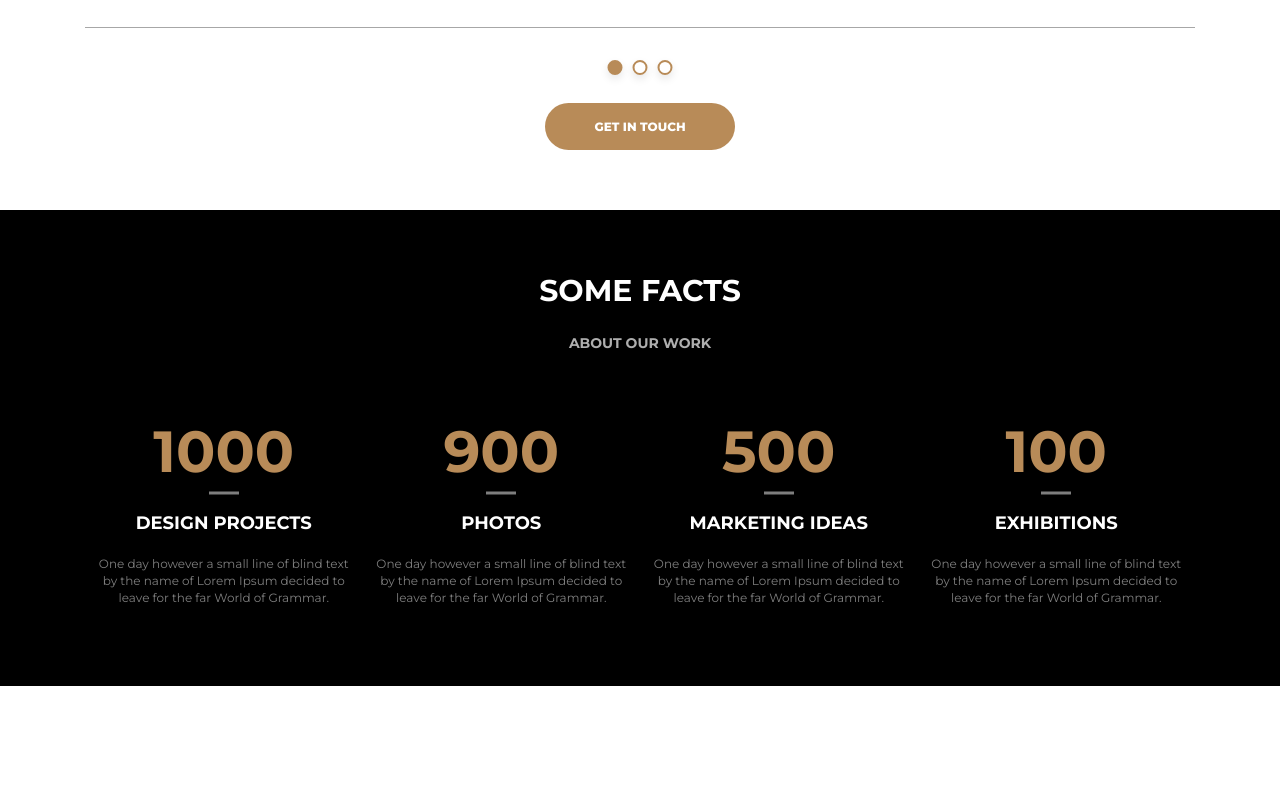
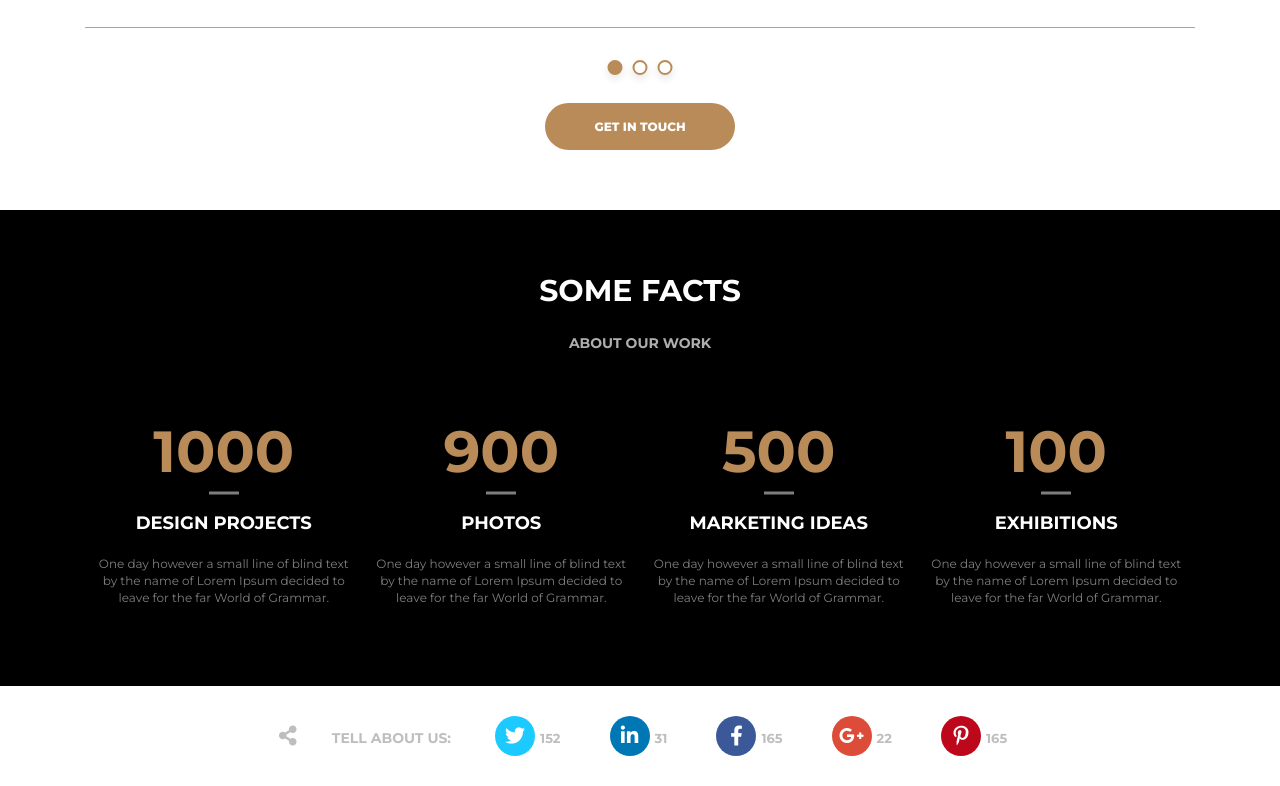
Before and after one commit to szympol/16.8_Landing_page, a website: page index.html in a window 1280 px wide. Shown: the part 5763-6549 px from the top of the page. Before the commit the page ends 6449 px from the top, so only its background shows below. Drawn offline with nearby package versions, Linux system fonts and the light colour scheme.

Commit message:
Add tell about us section

```diff
--- a/index.html
+++ b/index.html
@@ -794,6 +794,19 @@
         </div>
       </div>
     </section>
+
+    <section class="section--whiteBackground section--smallerPadding">
+      <div class="container">
+        <div class="tellAboutUs">
+          <span><i class="fas fa-share-alt"></i><span class="tellAboutUs--text">tell about us:</span></span>
+          <span><i class="fab fa-twitter"></i><span class="tellAboutUs--number">152</span></span>
+          <span><i class="fab fa-linkedin-in"></i><span class="tellAboutUs--number">31</span></span>
+          <span><i class="fab fa-facebook-f"></i><span class="tellAboutUs--number">165</span></span>
+          <span><i class="fab fa-google-plus-g"></i><span class="tellAboutUs--number">22</span></span>
+          <span><i class="fab fa-pinterest-p"></i><span class="tellAboutUs--number">165</span></span>
+        </div>
+      </div>
+    </section>
   </main>
   <script src="./src/vendor/glide/glide.min.js"></script>
   <script src="./src/vendor/filter/isotope.pkgd.min.js"></script>
--- /dev/null
+++ b/src/sass/sections/_tell-about-us.scss
@@ -0,0 +1,77 @@
+.tellAboutUs {
+  margin: 0 auto;
+  display: flex;
+  flex-flow: row wrap;
+  justify-content: space-evenly;
+  color: $background6;
+  margin-bottom: 0.3125rem;
+  @include breakpoint(lg) {
+    width: 75%;
+    margin-bottom: 0;
+  }
+  > span:first-child {
+    width: 100%;
+    margin-bottom: 0.3125rem;
+    text-align: center;
+    @include breakpoint(lg) {
+      width: auto;
+      margin-bottom: 0;
+      text-align: inherit;
+    }
+  }
+  .fa-share-alt {
+    margin-right: 1.5rem;
+    color: $background6;
+  }
+  .tellAboutUs--text {
+    font-size: 0.875rem;
+    text-transform: uppercase;
+    font-weight: 700;
+  }
+  i[class^="fa"] {
+    font-size: 1.25rem;
+    width: 2.5rem;
+    text-align: center;
+    line-height: 1.875rem;
+    padding: 0.3125rem;
+    border-radius: 50%;
+  }
+  .fa-twitter,
+  .fa-linkedin-in,
+  .fa-facebook-f,
+  .fa-google-plus-g,
+  .fa-pinterest-p {
+    color: $background3;
+    cursor: pointer;
+    transition: all 0.3s ease-in-out;
+    &:hover {
+      background: $color4;
+    }
+    &:active,
+    &:focus {
+      background: $background1;
+    }
+  }
+  .fa-twitter {
+    background: #1dcaff;
+  }
+  .fa-linkedin-in {
+    background: #0077b5;
+  }
+  .fa-facebook-f {
+    background: #3b5998;
+  }
+  .fa-google-plus-g {
+    background: #dd4b39;
+  }
+  .fa-pinterest-p {
+    background: #bd081c;
+  }
+}
+
+.tellAboutUs--number {
+  font-size: 0.8125rem;
+  margin-left: 0.3125rem;
+  margin-right: 0.3125rem;
+  font-weight: 700;
+}
--- a/src/sass/style.scss
+++ b/src/sass/style.scss
@@ -17,6 +17,7 @@
 @import "./sections/price";
 @import "./sections/premium";
 @import "./sections/some-facts";
+@import "./sections/tell-about-us";
 
 * {
   box-sizing: border-box;
@@ -69,9 +70,6 @@ section {
 .section--whiteBackground {
   background: $background3;
 }
-
-.fake-div {
-  width: 100%;
-  height: 1280px;
-  position: relative;
+.section--smallerPadding {
+  padding: 30px 0;
 }
```
Also changed, not shown: css/style.css. Lines whose indentation alone changed are shown as unchanged.
